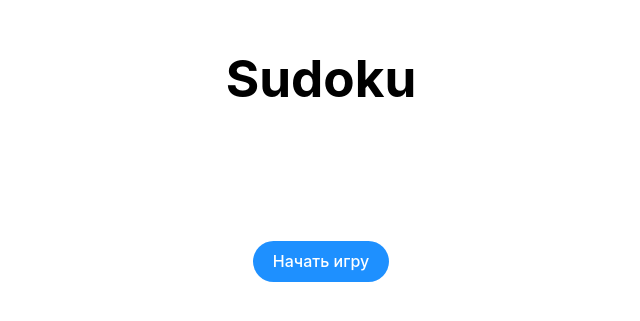
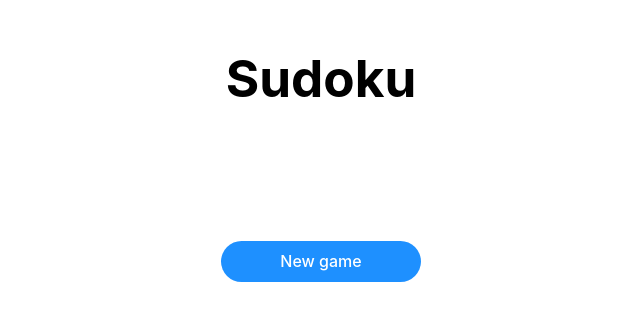
Before and after one commit to oksidisko/sudoku, a React (Vite) app in the folder sudoku-front/: page / in a window 1280 px wide. Shown: the part 251-572 px from the top of the page, without its empty margins (319-959 px from the left). Built offline with nearby package versions, Linux system fonts and the light colour scheme.

Commit message:
#9: change text

```diff
--- a/sudoku-front/src/components/StartScreen/StartScreen.css
+++ b/sudoku-front/src/components/StartScreen/StartScreen.css
@@ -8,4 +8,8 @@
   align-items: center;
   justify-content: center;
   row-gap: 100px;
+
+  button {
+    min-width: 200px;
+  }
 }
--- a/sudoku-front/src/components/StartScreen/StartScreen.tsx
+++ b/sudoku-front/src/components/StartScreen/StartScreen.tsx
@@ -8,7 +8,7 @@ function StartScreen({ onStart }: StartScreenProps) {
   return (
     <div className="start">
       <h1>Sudoku</h1>
-      <button onClick={onStart}>Начать игру</button>
+      <button onClick={onStart}>New game</button>
     </div>
   );
 }
```
